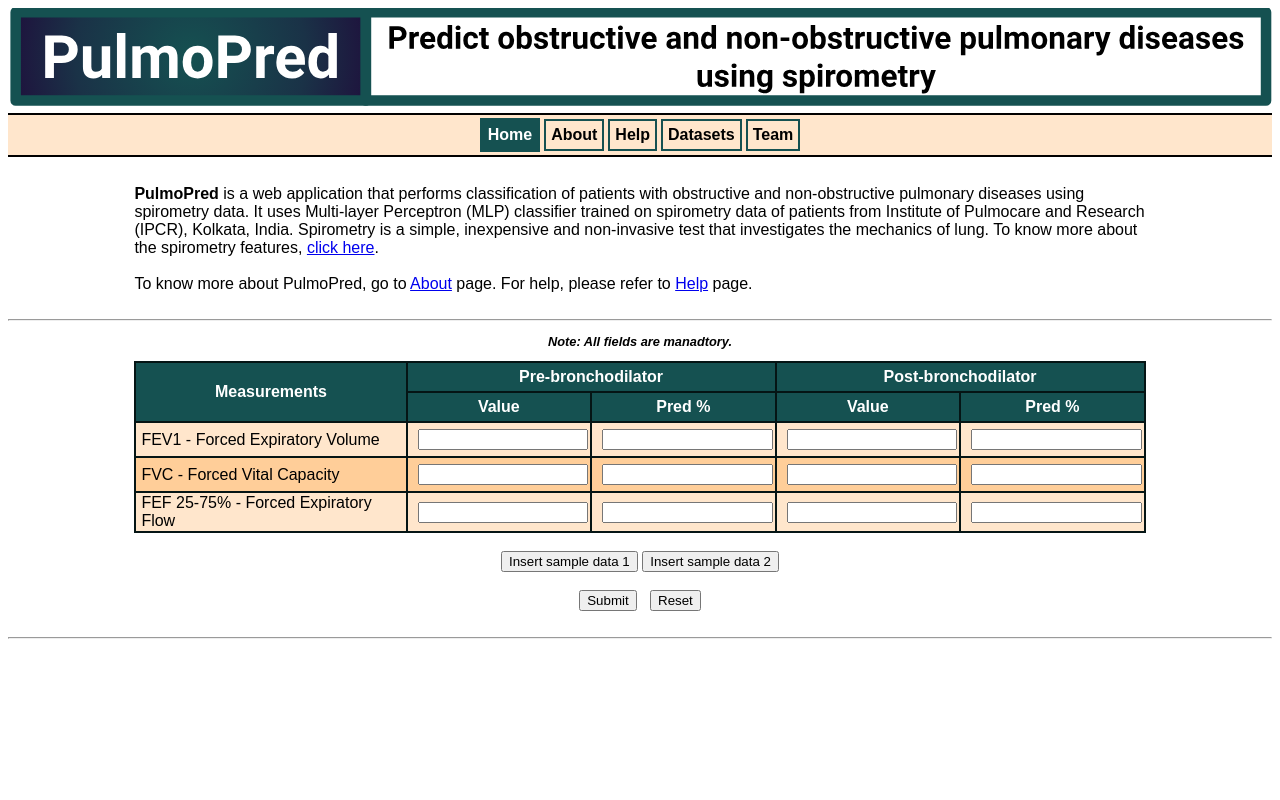
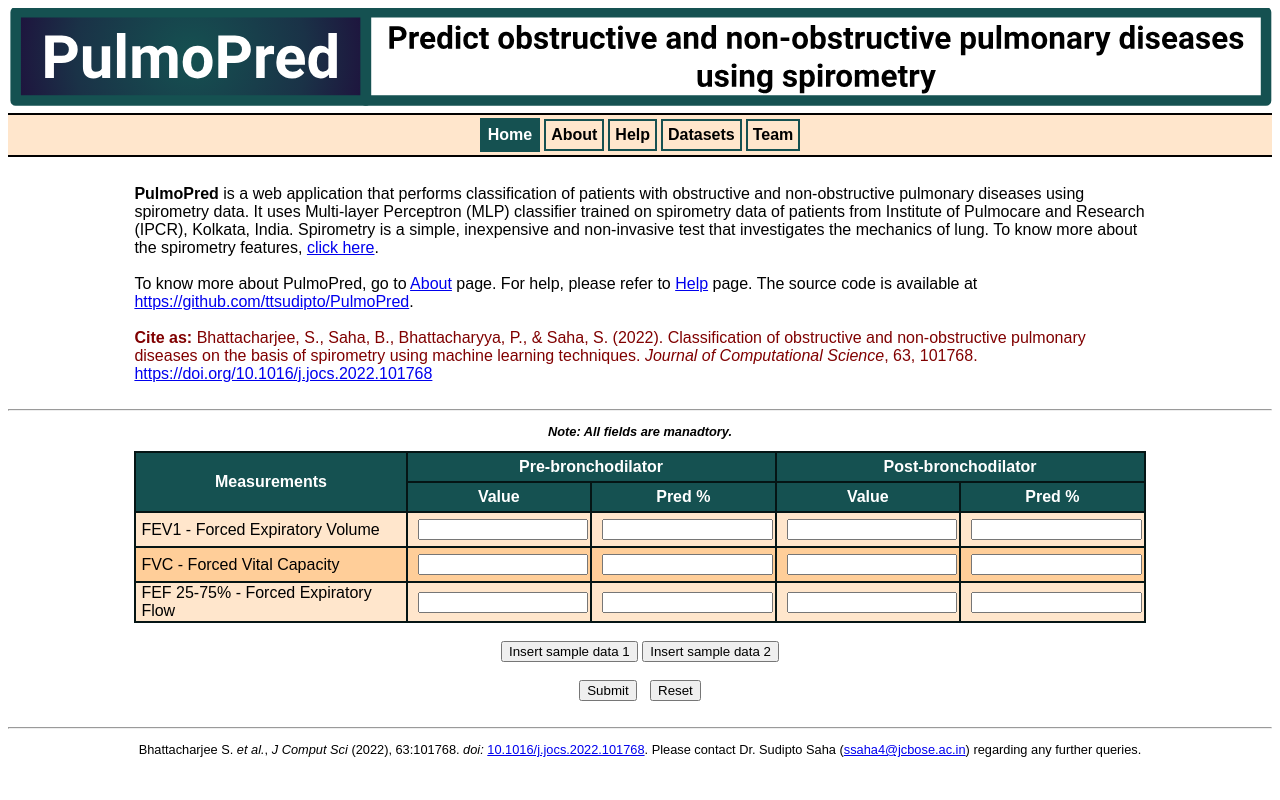
Before and after one commit to ttsudipto/PulmoPred, a PHP site: page / in a window 1280 px wide. Run offline with PHP 8.4, Linux system fonts and the light colour scheme.

Commit message:
Add citation information

```diff
--- a/index.html
+++ b/index.html
@@ -45,7 +45,17 @@
             </p><br/>
             <p class="intro">
                 To know more about PulmoPred, go to <a href="about.html">About</a> page. For help,
-                please refer to <a href="help.html">Help</a> page.
+                please refer to <a href="help.html">Help</a> page. The source code is available at
+                <a href="https://github.com/ttsudipto/PulmoPred" target="blank_">https://github.com/ttsudipto/PulmoPred</a>.
+            </p><br/>
+            <p class="intro" style="font-size:1em;color:maroon;">
+                <b>Cite as:</b> Bhattacharjee, S., Saha, B., Bhattacharyya, P., &amp; Saha, S. (2022).
+                Classification of obstructive and non-obstructive pulmonary diseases on the basis of
+                spirometry using machine learning techniques. <i>Journal of Computational Science</i>,
+                63, 101768.
+                <a href="https://doi.org/10.1016/j.jocs.2022.101768" target="_blank">
+                    https://doi.org/10.1016/j.jocs.2022.101768
+                </a>
             </p>
             <br/><hr/>
 
@@ -105,8 +115,12 @@
                 </center>
             </form>
             <br/><hr/>
-            <p>&nbsp;</p>
-            </div>
+            <p style="font-size:0.8em;text-align:center;">
+                Bhattacharjee S. <i>et al.</i>, <i>J Comput Sci</i> (2022), 63:101768. <i>doi:</i>
+                <a href="https://doi.org/10.1016/j.jocs.2022.101768" target="_blank">10.1016/j.jocs.2022.101768</a>.
+                Please contact Dr. Sudipto Saha (<a href="mailto:ssaha4@jcbose.ac.in">ssaha4@jcbose.ac.in</a>)
+                regarding any further queries.
+            </p>
         </div>
     </body>
 </html>
```
Also changed, not shown: about.html (+6 -1 lines), datasets.php (+6 -1 lines), help.html (+6 -1 lines), prediction.php (+6 -1 lines), team.html (+7 -2 lines).
